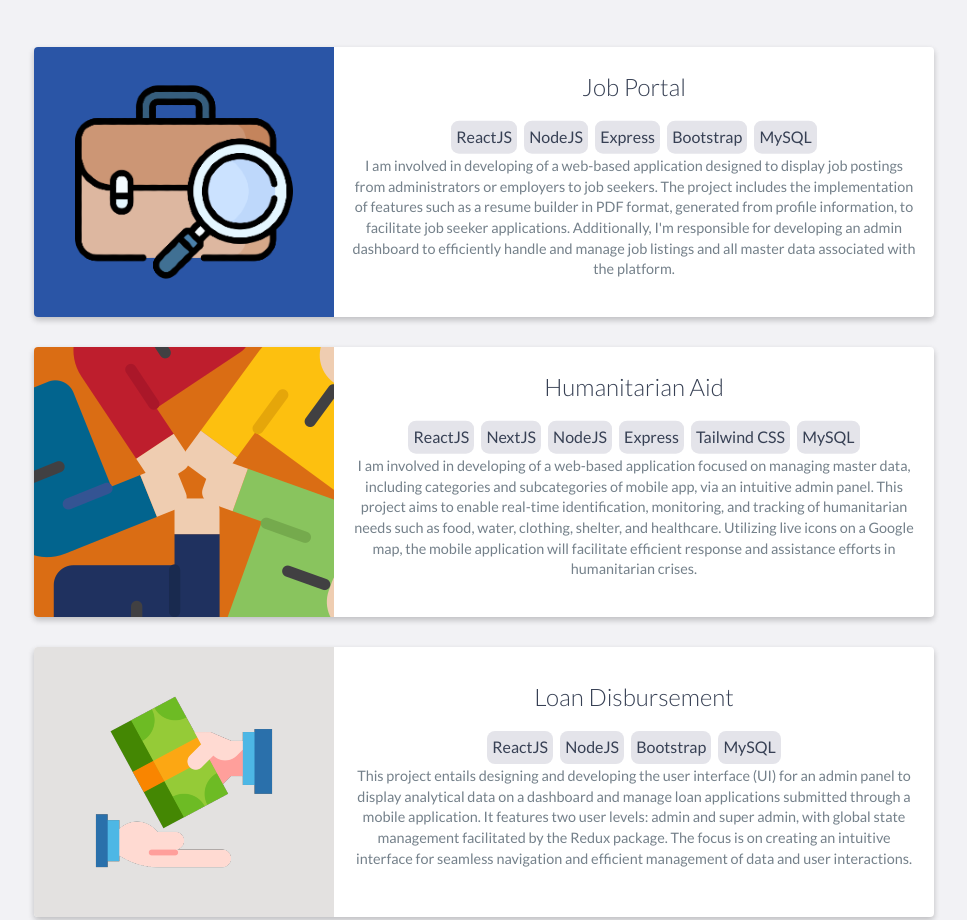
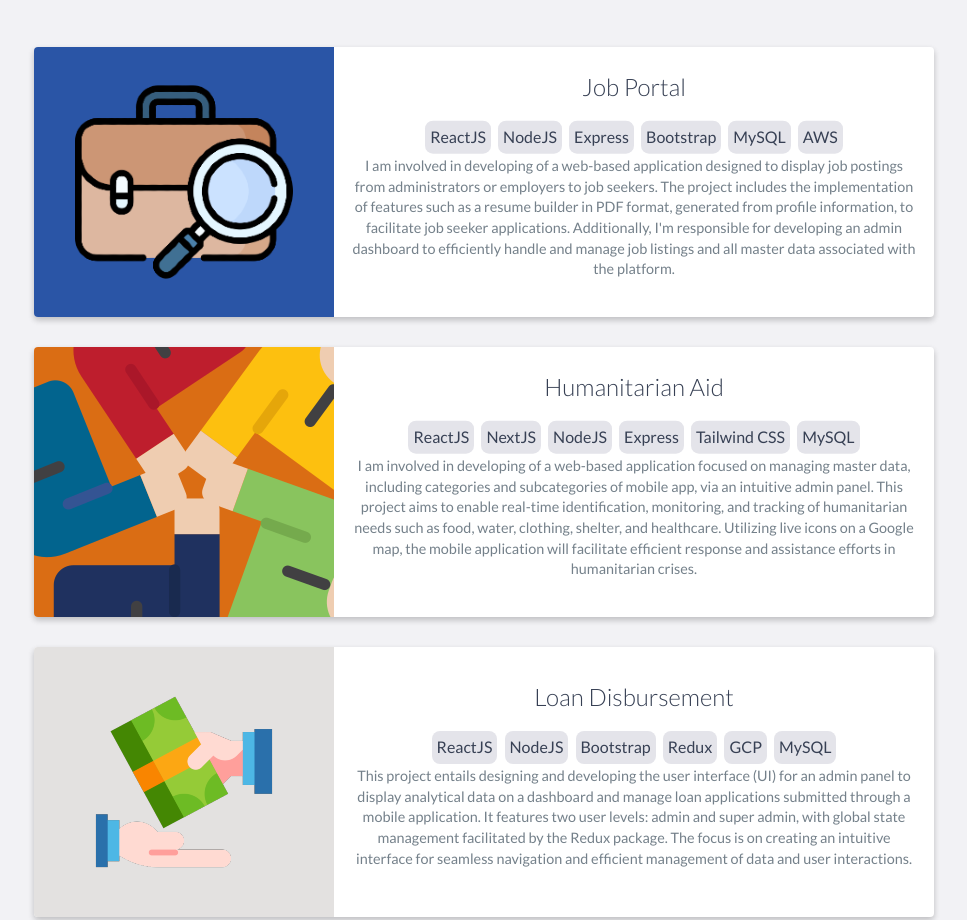
Before and after one commit to omkarap/omkarap, a plain HTML site: page index.html in a window 1280 px wide. Shown: the part 3189-4109 px from the top of the page, without its empty margins (156-1123 px from the left). Drawn offline with nearby package versions, Linux system fonts and the light colour scheme.

Commit message:
Project details updated

```diff
--- a/index.html
+++ b/index.html
@@ -202,6 +202,7 @@
                             <li>Express</li>
                             <li>Bootstrap</li>
                             <li>MySQL</li>
+                            <li>AWS</li>
                         </ul>
                         <p>
                             I am involved in developing of a web-based application designed to display job postings from administrators or employers to job seekers. The project includes the implementation of features such as a resume builder in PDF format, generated from profile information, to facilitate job seeker applications. Additionally, I'm responsible for developing an admin dashboard to efficiently handle and manage job listings and all master data associated with the platform.
@@ -241,6 +242,8 @@
                             <li>ReactJS</li>
                             <li>NodeJS</li>
                             <li>Bootstrap</li>
+                            <li>Redux</li>
+                            <li>GCP</li>
                             <li>MySQL</li>
                         </ul>
                         <p>
```
